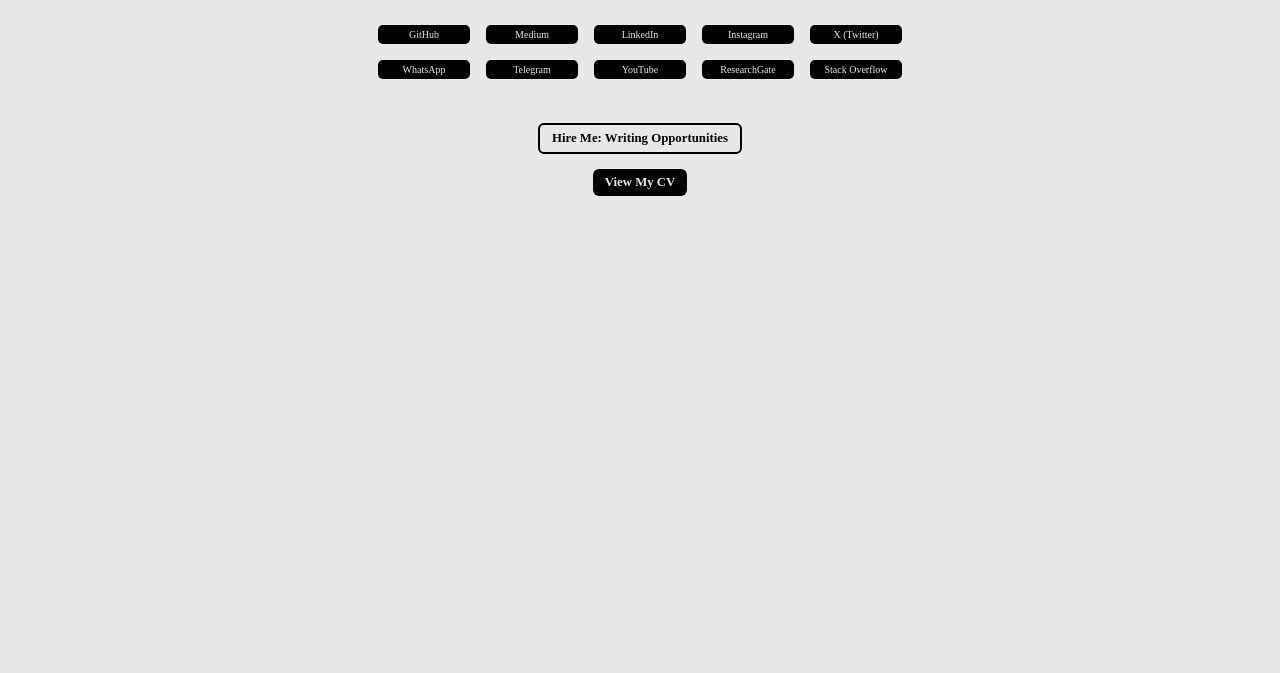
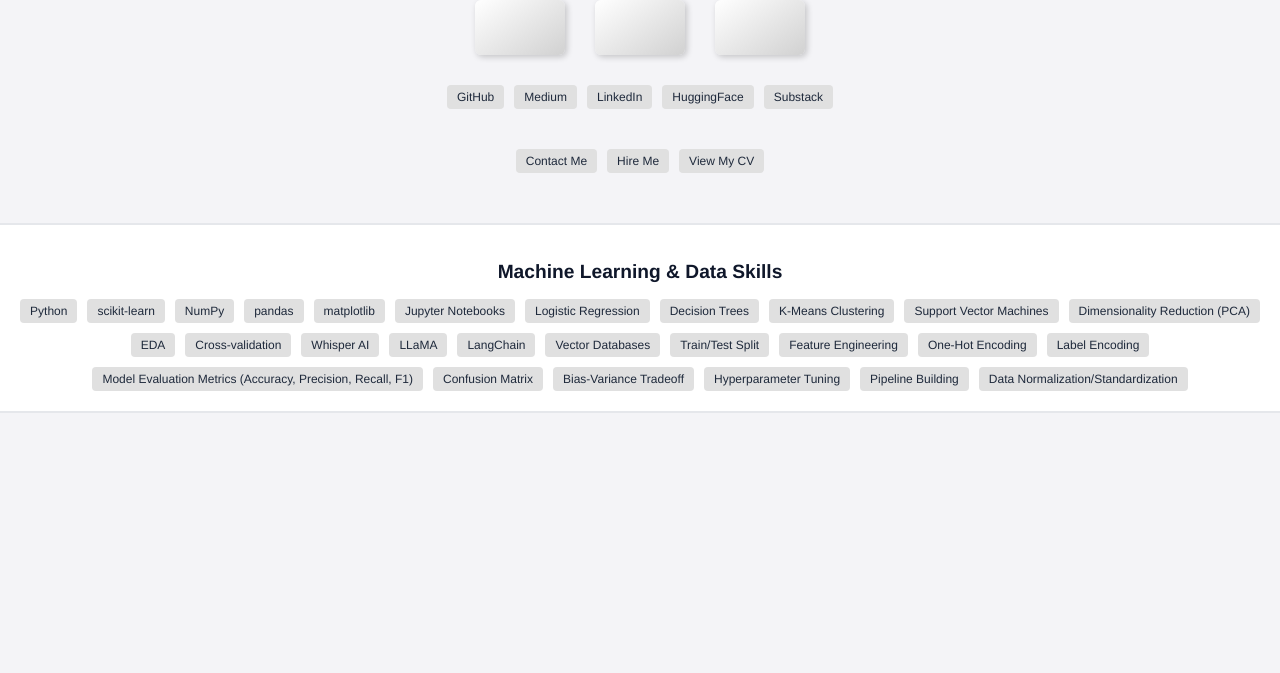
Before and after one commit to jc252/Joelcordon.com2, a plain HTML site: page index.html in a window 1280 px wide. Shown: the part 127-800 px from the top of the page. Drawn offline with Linux system fonts and the light colour scheme.

Commit message:
Add files via upload

```diff
--- a/index.html
+++ b/index.html
@@ -5,218 +5,202 @@
   <meta name="viewport" content="width=device-width, initial-scale=1.5">
   <title>Joel Cordon - Portfolio</title>
   <style>
-    /* Global Styles: Set font to Times New Roman */
     body {
-      font-family: "Times New Roman", serif;
-      background-color: #E8E8E8;
-      color: #E8E8E8;
+  font-family: "Helvetica Neue", sans-serif;
+  background-color: #f4f4f7;
+  color: #1a1a1a;
   text-align: center;
   margin: 0;
   padding: 0;
   position: relative;
   overflow-x: hidden;
 }
-
-    /* Background Python Code - FULL COVERAGE */
-    .background-text {
-      position: fixed;
-      top: 0;
-      left: 0;
-      width: 100vw;
-      height: 100vh;
-      font-size: 60px;
-      opacity: 1.0;
-      font-weight: bold;
-      color: #0f172a;
-      z-index: -1;
-      display: flex;
-      flex-wrap: wrap;
-      align-content: left;
-      justify-content: left;
-      pointer-events: none;
-    }
     .background-text::before {
-      content: ">>> exploring.start() import AI def research(): return ideas >>> exploring.start() import AI def research(): return ideas >>> exploring.start() import AI def research(): return ideas >>> exploring.start() import AI def research(): return ideas ";
+      content: ">>> exploring.start() import AI def research(): return ideas >>>";
       position: absolute;
       top: 0;
       left: 0;
       width: 300%;
       height: 300%;
       font-size: 30px;
-      opacity: 0.06;
+      opacity: 0.02;
       white-space: pre-wrap;
       line-height: 2;
+      color: #c0c0c0;
     }
-
-    /* Header Styling */
     .header {
-      font-size: 1.8rem;
-      font-weight: 900;
-      margin-bottom: 5px;
-      background: linear-gradient(to right, #0f172a, #1e293b);
-      -webkit-background-clip: text;
-      -webkit-text-fill-color: transparent;
+  font-family: "Times New Roman", serif;
+  font-size: 2.5rem;
+  font-weight: bold;
+  color: #000000;
+  margin-top: 50px;
+  margin-bottom: 30px;
 }
     .subheader {
-      font-size: 0.9rem;
-      color: #1e293b;
+      font-size: 1rem;
+      color: #4b5563;
       margin-bottom: 40px;
     }
-
-    /* Folder Layout */
-    .folder-container { display: flex; flex-direction: row; align-items: center; justify-content: center; /* centers items horizontally */ gap: 30px; margin-top: -10px; }
-
-    /* Folder Styling – scaled by 0.5 with futuristic silver look */
+    .folder-container {
+      display: flex;
+      justify-content: center;
+      gap: 30px;
+    }
     .folder {
       position: relative;
-      width: calc(180px * 0.5); /* 90px */
-      height: calc(110px * 0.5); /* 55px */
-      background: linear-gradient(145deg, #C0C0C0, #E0E0E0);
-      border-radius: calc(10px * 0.5); /* 5px */
-      box-shadow: calc(3px * 0.5) calc(3px * 0.5) calc(8px * 0.5) rgba(0, 0, 0, 0.2);
+      width: 90px;
+      height: 55px;
+      background: linear-gradient(145deg, #ffffff, #d1d1d1);
+      border-radius: 6px;
+      box-shadow: 2px 2px 6px rgba(0, 0, 0, 0.2);
       display: flex;
       align-items: center;
       justify-content: center;
-      font-size: calc(0.9rem * 0.5); /* 0.45rem */
+      font-size: 0.6rem;
       font-weight: bold;
       text-transform: uppercase;
       color: #1e293b;
-      transition: transform 0.3s ease, box-shadow 0.3s ease;
     }
     .folder::before {
       content: attr(data-title);
       position: absolute;
-      top: calc(-16px * 0.5); /* -8px */
-      left: calc(10px * 0.5); /* 5px */
+      top: -10px;
+      left: 5px;
       width: 50%;
-      height: calc(18px * 0.5); /* 9px */
-      background: linear-gradient(145deg, #A9A9A9, #C0C0C0);
-      border-radius: calc(5px * 0.5) calc(5px * 0.5) 0 0; /* 2.5px 2.5px 0 0 */
+      height: 10px;
+      background: linear-gradient(145deg, #d9d9d9, #f0f0f0);
+      border-radius: 4px 4px 0 0;
+      font-size: 0.5rem;
+      color: #000;
       display: flex;
       align-items: center;
       justify-content: center;
-      font-size: calc(0.8rem * 0.5); /* 0.4rem */
-      font-weight: bold;
-      color: #000000;
     }
-    .folder:hover {
-      transform: scale(1.05);
-      box-shadow: calc(5px * 0.5) calc(5px * 0.5) calc(15px * 0.5) rgba(0, 0, 0, 0.3);
-    }
-
-    /* Social Links – Smaller buttons */
     .social-links {
       margin-top: 30px;
       display: flex;
       flex-wrap: wrap;
       justify-content: center;
-      gap: 8px;
-      max-width: 550px;
-      margin-left: auto;
-      margin-right: auto;
+      gap: 10px;
     }
     .social-links a {
-      display: inline-block;
-      margin: 4px;
-      padding: 4px 6px;
-      background-color: #000000;
-      color: #E8E8E8;
+  background: #e0e0e0;
+  color: #1e293b;
+  font-size: 0.75rem;
+  padding: 5px 10px;
+  border-radius: 4px;
   text-decoration: none;
-      border-radius: 5px;
   transition: background 0.3s ease;
-      font-size: 10px;
-      width: 80px;
-      text-align: center;
 }
     .social-links a:hover {
-      background-color: #000000;
+      background-color: #1e293b;
     }
-
-    /* Hire Me and CV Buttons – Smaller buttons for consistency */
     .hire-me {
       margin-top: 40px;
     }
     .hire-button {
+  background: #e0e0e0;
+  color: #1e293b;
+  font-size: 0.75rem;
+  padding: 5px 10px;
+  border-radius: 4px;
+  text-decoration: none;
   display: inline-block;
-      font-size: 0.8rem;
-      font-weight: bold;
-      color: #000000;
-      border: 2px solid #000000;
-      padding: 6px 12px;
-      border-radius: 6px;
-      text-decoration: none;
-      transition: background 0.3s ease, color 0.3s ease;
+  transition: background 0.3s ease;
 }
     .hire-button:hover {
-      background-color: #000000;
-      color: #E8E8E8;
+      background-color: #0f172a;
+      color: #ffffff;
     }
     .cv-box {
-      margin-top: 15px;
-      padding: 6px 12px;
-      background-color: #000000;
-      color: #E8E8E8;
+  background: #e0e0e0;
+  color: #1e293b;
+  font-size: 0.75rem;
+  padding: 5px 10px;
+  border-radius: 4px;
+  text-decoration: none;
   display: inline-block;
-      border-radius: 6px;
-      font-size: 0.8rem;
-      font-weight: bold;
-      text-decoration: none;
   transition: background 0.3s ease;
 }
-    .cv-box:hover {
-      background-color: #000000;
+    .skills-grid {
+      margin-top: 50px;
+      padding: 20px;
+      background-color: #ffffff;
+      border-top: 2px solid #e5e7eb;
+      border-bottom: 2px solid #e5e7eb;
     }
-
-    /* Footer */
-    .footer {
-      margin-top: 30px;
-      font-size: 0.9rem;
+    .skills-grid h2 {
+      color: #0f172a;
+      font-size: 1.2rem;
+    }
+    .skills-list {
+      display: flex;
+      flex-wrap: wrap;
+      justify-content: center;
+      gap: 10px;
+      margin-top: 10px;
+    }
+    .skills-list span {
+      background: #e0e0e0;
       color: #1e293b;
+      font-size: 0.75rem;
+      padding: 5px 10px;
+      border-radius: 4px;
     }
   </style>
 </head>
 <body>
-  <!-- Python Code Background -->
-  <div class="background-text"></div>
+  <div class="header">Joel Cordon</div>
 
-  <!-- Header -->
-  <div class="header">Joel Cordon</div>
-  <div class="subheader"></div>
-
-  <!-- Portfolio Sections (Vertical Folders) -->
   <div class="folder-container">
-  <a href="projects.html" style="text-decoration: none;">
-    <div class="folder" data-title="Projects"></div>
-  </a>
-  <a href="essays.html" style="text-decoration: none;">
-    <div class="folder" data-title="Essays"></div>
-  </a>
-  <a href="reading.html" style="text-decoration: none;">
-    <div class="folder" data-title="Reading"></div>
-  </a>
-  <div class="folder" data-title="ML Primer" style="display: none;"></div>
+    <a href="projects.html"><div class="folder" data-title="Projects"></div></a>
+    <a href="essays.html"><div class="folder" data-title="Essays"></div></a>
+    <a href="reading.html"><div class="folder" data-title="Reading"></div></a>
   </div>
-
-
-
-  <!-- Social Links -->
   <div class="social-links">
     <a href="#">GitHub</a>
     <a href="#">Medium</a>
     <a href="#">LinkedIn</a>
-    <a href="#">Instagram</a>
-    <a href="#">X (Twitter)</a>
-    <a href="#">WhatsApp</a>
-    <a href="#">Telegram</a>
-    <a href="#">YouTube</a>
-    <a href="#">ResearchGate</a>
-    <a href="#">Stack Overflow</a>
+    <a href="#">HuggingFace</a>
+    <a href="#">Substack</a>
   </div>
-
-  <!-- Hire Me Section -->
-  <div class="hire-me">
-    <a href="#" class="hire-button">Hire Me: Writing Opportunities</a>
+  <div class="hire-me" style="margin-top: 40px; display: flex; justify-content: center; gap: 10px;">
+  <a href="#" class="hire-button">Contact Me</a>
+  <a href="#" class="hire-button">Hire Me</a>
+  <a href="#" class="cv-box">View My CV</a>
 </div>
-
-  <!-- CV Box -->
-  <a href="#" class="cv-box">View My CV</a>
+  <div class="skills-grid">
+  <h2>Machine Learning & Data Skills</h2>
+  <div class="skills-list">
+    <span>Python</span>
+    <span>scikit-learn</span>
+    <span>NumPy</span>
+    <span>pandas</span>
+    <span>matplotlib</span>
+    <span>Jupyter Notebooks</span>
+    <span>Logistic Regression</span>
+    <span>Decision Trees</span>
+    <span>K-Means Clustering</span>
+    <span>Support Vector Machines</span>
+    <span>Dimensionality Reduction (PCA)</span>
+    <span>EDA</span>
+    <span>Cross-validation</span>
+    <span>Whisper AI</span>
+    <span>LLaMA</span>
+    <span>LangChain</span>
+    <span>Vector Databases</span>
+    <span>Train/Test Split</span>
+    <span>Feature Engineering</span>
+    <span>One-Hot Encoding</span>
+    <span>Label Encoding</span>
+    <span>Model Evaluation Metrics (Accuracy, Precision, Recall, F1)</span>
+    <span>Confusion Matrix</span>
+    <span>Bias-Variance Tradeoff</span>
+    <span>Hyperparameter Tuning</span>
+    <span>Pipeline Building</span>
+    <span>Data Normalization/Standardization</span>
+</div>
+</div>
+  </div>
+</body>
+</html>
```
Lines whose indentation alone changed are shown as unchanged.
